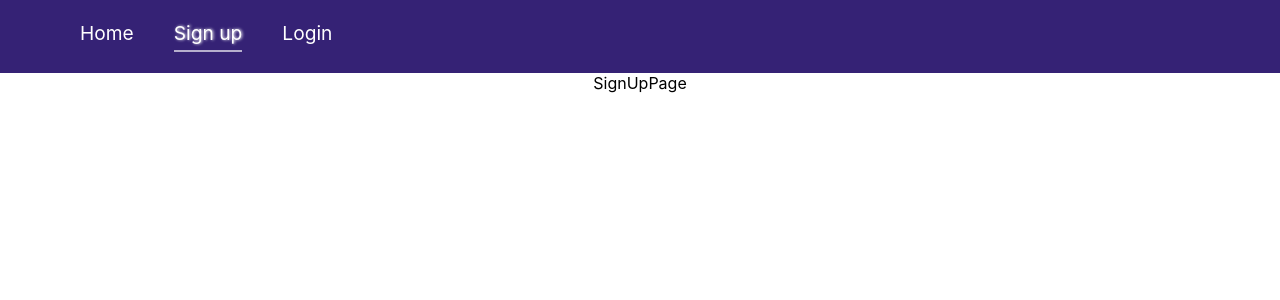
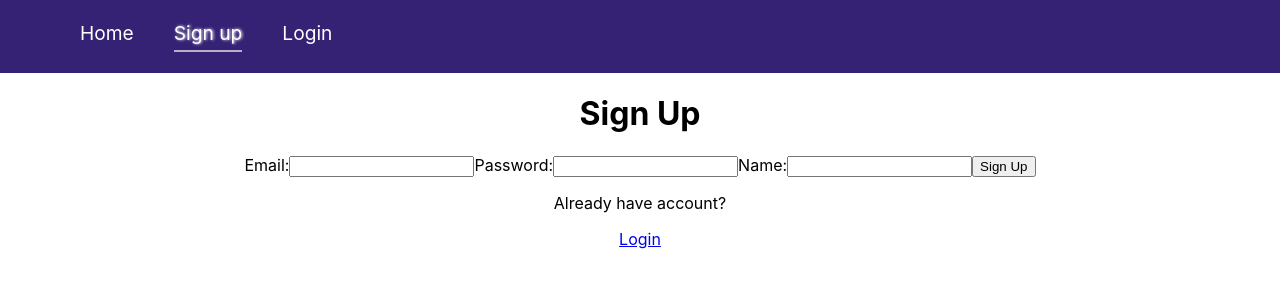
Before and after one commit to SPVGit/emotionary-client, a React (Create React App) app: page /signup in a window 1280 px wide. Shown: the top 300 px of the page. Built offline with nearby package versions, Linux system fonts and the light colour scheme.

Commit message:
signup page

```diff
--- a/package.json
+++ b/package.json
@@ -6,6 +6,7 @@
     "@testing-library/jest-dom": "^5.16.5",
     "@testing-library/react": "^13.4.0",
     "@testing-library/user-event": "^13.5.0",
+    "axios": "^1.4.0",
     "react": "^18.2.0",
     "react-dom": "^18.2.0",
     "react-scripts": "5.0.1",
--- a/src/pages/SignUpPage.jsx
+++ b/src/pages/SignUpPage.jsx
@@ -1,9 +1,82 @@
-import React from 'react'
+import { useState } from "react";
+import { Link, useNavigate } from "react-router-dom";
+import axios from "axios";
 
-const SignUpPage = () => {
+const API_URL = "http://localhost:5005";
+
+
+function SignupPage(props) {
+  const [email, setEmail] = useState("");
+  const [password, setPassword] = useState("");
+  const [name, setName] = useState("");
+  const [errorMessage, setErrorMessage] = useState(undefined);
+
+  const navigate = useNavigate();
+
+  const handleEmail = (e) => setEmail(e.target.value);
+  const handlePassword = (e) => setPassword(e.target.value);
+  const handleName = (e) => setName(e.target.value);
+
+
+  const handleSignupSubmit = (e) => {
+
+    e.preventDefault();
+    // Create an object representing the request body
+    const requestBody = { email, password, name };
+
+    // Make an axios request to the API
+    // If the POST request is a successful redirect to the login page
+    // If the request resolves with an error, set the error message in the state
+    axios.post(`${API_URL}/auth/signup`, requestBody)
+      .then((response) => {
+        navigate('/login');
+      })
+      .catch((error) => {
+        const errorDescription = error.response.data.message;
+        setErrorMessage(errorDescription);
+      })
+
+  };
+
+
   return (
-    <div>SignUpPage</div>
+    <div className="SignupPage">
+      <h1>Sign Up</h1>
+
+      <form onSubmit={handleSignupSubmit}>
+        <label>Email:</label>
+        <input
+          type="email"
+          name="email"
+          value={email}
+          onChange={handleEmail}
+        />
+
+        <label>Password:</label>
+        <input
+          type="password"
+          name="password"
+          value={password}
+          onChange={handlePassword}
+        />
+
+        <label>Name:</label>
+        <input
+          type="text"
+          name="name"
+          value={name}
+          onChange={handleName}
+        />
+
+        <button type="submit">Sign Up</button>
+      </form>
+
+      { errorMessage && <p className="error-message">{errorMessage}</p> }
+
+      <p>Already have account?</p>
+      <Link to={"/login"}> Login</Link>
+    </div>
   )
 }
 
-export default SignUpPage
+export default SignupPage;
```
Also changed, not shown: src/context/auth.context.js (added, +83 -0 lines), 1 other file (tests, documents, lock files or other folders).
